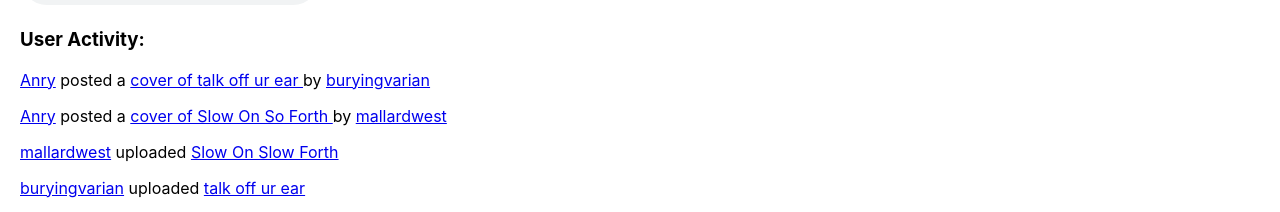
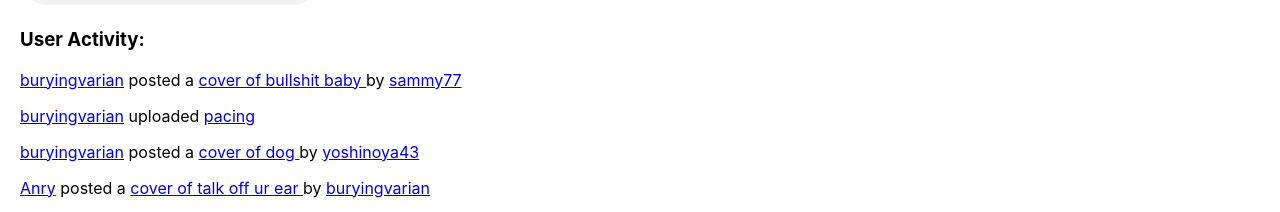
Before and after one commit to camelCaseSensitive/coverpool, a React (Create React App) app: page / in a window 1280 px wide. Shown: the part 530-742 px from the top of the page. Built offline with nearby package versions, Linux system fonts and the light colour scheme; no server answers; a web font is replaced by a local one.

Commit message:
buryingvarian stuff

```diff
--- a/src/App.js
+++ b/src/App.js
@@ -271,6 +271,9 @@ class Home extends React.Component {
         <SongPlayer songSource={'https://firebasestorage.googleapis.com/v0/b/coverpool-c532b.appspot.com/o/7R5T6CBpJHZF1wITzyLgWhvdfEI3%2Fcovers%2Fdoahnean%2Fdandelion%2Fdandelion%20written%20by%20doahnean%20and%20performed%20by%20mallard%20westcott%20on%20banjo.mp3?alt=media&token=12198219-0485-4018-870c-31a816f66665'} songName = "Dandelion" />
 
         <h3>User Activity: </h3>
+        <p><a href="/user/buryingvarian">buryingvarian</a> posted a <a href="/user/buryingvarian/Covers/sammy77/bullshit-baby"> cover of bullshit baby </a> by <a href="/user/sammy77">sammy77</a></p>
+        <p><a href="/user/buryingvarian">buryingvarian</a> uploaded <a href="/user/buryingvarian/originals/pacing-">pacing</a></p>
+        <p><a href="/user/buryingvarian">buryingvarian</a> posted a <a href="/user/buryingvarian/covers/yoshinoya43/dog"> cover of dog </a> by <a href="/user/yoshinoya43">yoshinoya43</a></p>
         <p><a href="/user/Anry">Anry</a> posted a <a href="/user/Anry/Covers/buryingvarian/talk-off-ur-ear"> cover of talk off ur ear </a> by <a href="/user/buryingvarian">buryingvarian</a></p>
         <p><a href="/user/Anry">Anry</a> posted a <a href="/user/Anry/Covers/mallardwest/Slow-On-Slow-Forth"> cover of Slow On So Forth </a> by <a href="/user/mallardwest">mallardwest</a></p>
         <p><a href="/user/mallardwest">mallardwest</a> uploaded <a href="/user/mallardwest/originals/Slow-On-Slow-Forth">Slow On Slow Forth</a></p>
```
